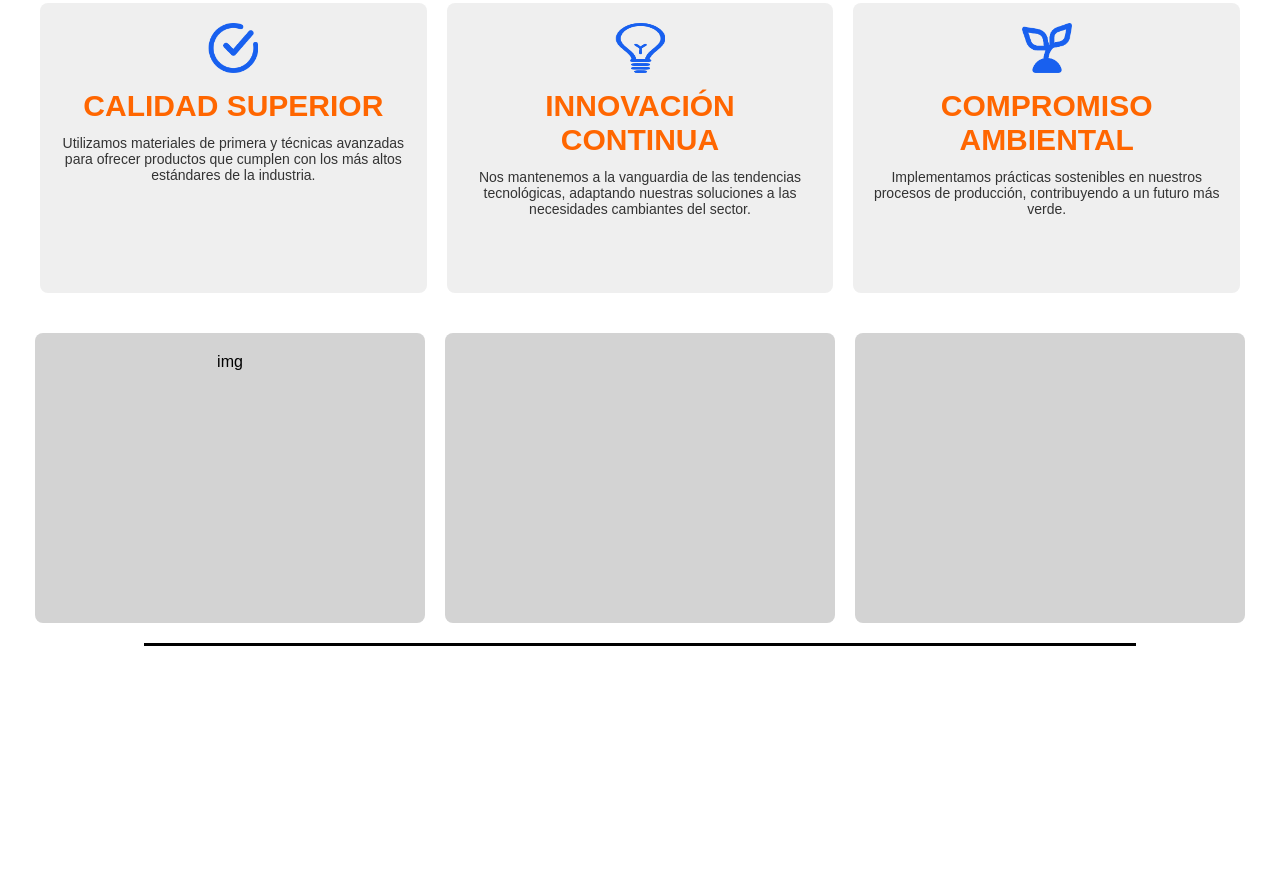
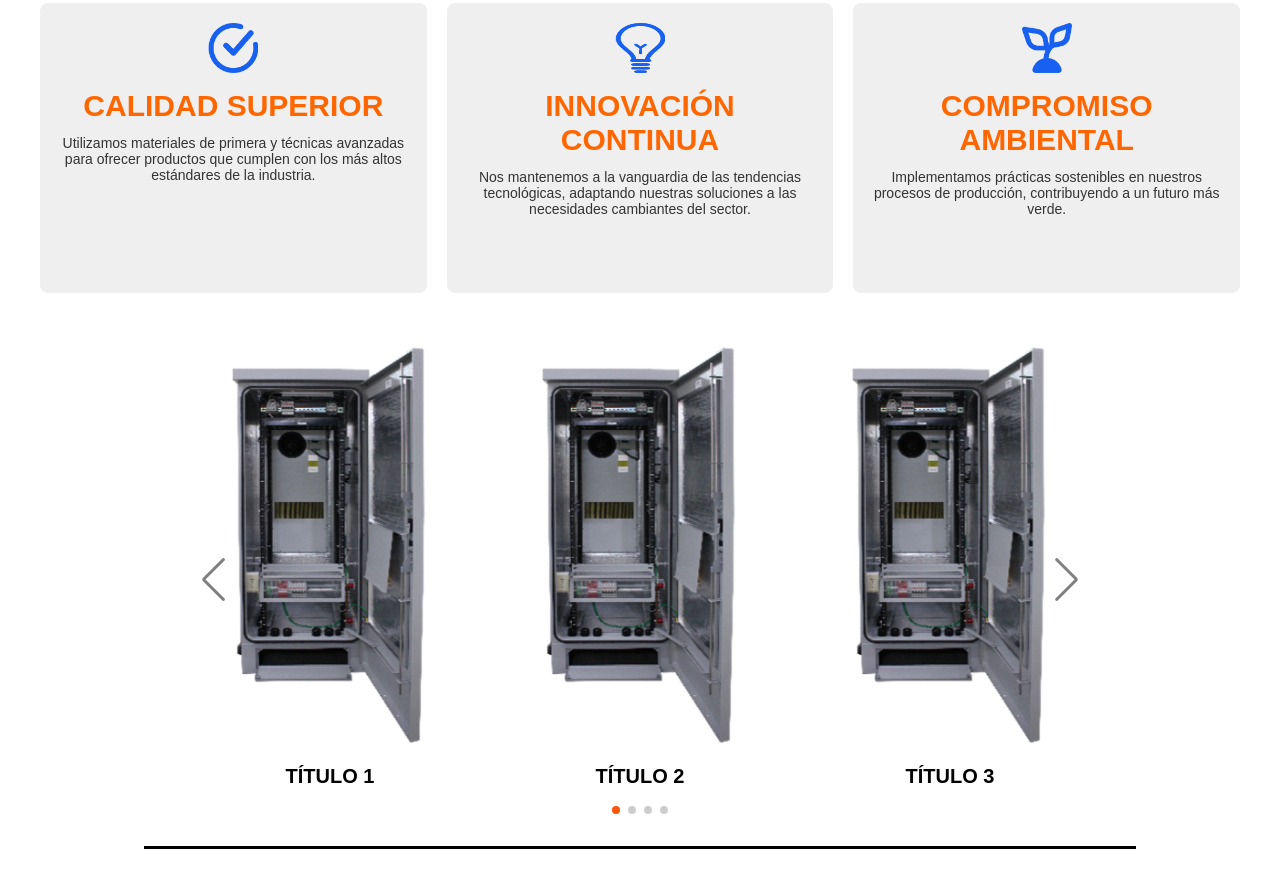
Before and after one commit to LE0-AR/Version2, a plain HTML site: page index.html in a window 1280 px wide. Shown: the part 1123-2010 px from the top of the page. Before the commit the page ends 1829 px from the top, so only its background shows below. Drawn offline with nearby package versions, Linux system fonts and the light colour scheme.

Commit message:
Primer modelo

```diff
--- a/index.html
+++ b/index.html
@@ -5,6 +5,7 @@
     <meta name="viewport" content="width=device-width, initial-scale=1.0">
     <title>document</title>
     <link rel="stylesheet" href="style.css">
+    <link rel="stylesheet" href="https://cdn.jsdelivr.net/npm/swiper@11/swiper-bundle.min.css">
 </head>
 <body>
     <section class="sectores" id="Telcos">
@@ -67,14 +68,34 @@
 
         </section>
 
-        <section class="contenedor-imagenes">
-            <div class="imagen-placeholder">img</div>
-            <div class="imagen-placeholder"></div>
-            <div class="imagen-placeholder"></div>
-        </section>
+        <section class="contenedor-imagenes swiper">
+            <div class="swiper-wrapper">
+              <div class="imagen-placeholder swiper-slide">
+                <img src="img/gab1-2.png" alt="Imagen 1">
+                <p>Título 1</p>
+              </div>
+              <div class="imagen-placeholder swiper-slide">
+                <img src="img/gab1-2.png" alt="Imagen 2">
+                <p>Título 2</p>
+              </div>
+              <div class="imagen-placeholder swiper-slide">
+                <img src="img/gab1-2.png" alt="Imagen 3">
+                <p>Título 3</p>
+              </div>
+              <div class="imagen-placeholder swiper-slide">
+                <img src="img/gab1-2.png" alt="Imagen 4">
+                <p>Título 4</p>
+              </div>
+            </div>
 
+            <div class="swiper-pagination" ></div><br>
+            <div class="swiper-button-prev"></div>
+            <div class="swiper-button-next"></div>
+          </section>
         <section class="linea-final"></section>
 
     </section>
+    <script src="https://cdn.jsdelivr.net/npm/swiper@11/swiper-bundle.min.js"></script>
+    <script src="script.js"></script>
 </body>
 </html>
--- /dev/null
+++ b/script.js
@@ -0,0 +1,23 @@
+const swiper = new Swiper('.contenedor-imagenes', {
+    loop: true,
+    grabCursor: true,
+    spaceBetween: 30,
+    pagination: {
+        el: '.swiper-pagination',
+        clickable: true,
+    },
+    navigation: {
+        nextEl: '.swiper-button-next',
+        prevEl: '.swiper-button-prev',
+    },
+    breakpoints: {
+        0: { slidesPerView: 1 },
+        768: { slidesPerView: 2 },
+        1024: { slidesPerView: 3 }
+    },
+    on: {
+        slideChange: function () {
+            document.querySelector('.swiper-pagination').classList.add('active');
+        }
+    }
+});
--- a/style.css
+++ b/style.css
@@ -2,20 +2,18 @@
 
 :root {
   --Titulo: #f95609;
-    --Subtitulo: #1860EF;
+  --Subtitulo: #1860ef;
   --dark-color: #000000;
-    --bntColor:#ffffff;
+  --bntColor: #ffffff;
 }
 
 body {
-    font-family: 'Menda Black', sans-serif;
+  font-family: "Menda Black", sans-serif;
   margin: 0;
   padding: 0;
   background-color: var(--bntColor);
   color: var(--dark-color);
-
 }
-
 
 .sectores {
   text-align: center;
@@ -23,7 +21,7 @@ body {
 }
 
 .titulo {
-    font-family: 'Menda Black', sans-serif;
+  font-family: "Menda Black", sans-serif;
   font-size: 48px;
   font-weight: bold;
   color: var(--Titulo);
@@ -60,7 +58,7 @@ body {
 }
 
 .subtitulo {
-    font-family: 'Menda Black', sans-serif;
+  font-family: "Menda Black", sans-serif;
   font-size: 30px;
   font-weight: bold;
   color: var(--Subtitulo);
@@ -118,7 +116,7 @@ body {
 .seccion-titulo {
   text-align: center;
   margin-bottom: 30px; /* Espacio entre el título y las imágenes */
-    padding: 10px
+  padding: 10px;
 }
 
 .title {
@@ -168,10 +166,9 @@ body {
   text-align: center;
 }
 
-
 /* Iconos */
 /* Iconos */
-.beneficio-icono img{
+.beneficio-icono img {
   width: 50px;
   height: 50px;
 }
@@ -191,23 +188,105 @@ body {
   margin-top: 10px;
 }
 
-/* Contenedor de imágenes */
+/*Nuevo*/
+
 .contenedor-imagenes {
-    display: flex;
-    justify-content: center; /* Centra los elementos */
-    gap: 20px; /* Reduce el espacio entre elementos */
+    overflow: hidden;
+    max-width: 900px;
+    margin: 0 auto;
+    text-align: center;
   }
 
-.carousel-inner img {
-    max-height: 500px; /* Ajusta la altura máxima de las imágenes */
-    object-fit: cover; /* Asegura que las imágenes cubran completamente el contenedor */
+  .swiper-wrapper {
+    display: flex;
+    align-items: center;
   }
 
   .imagen-placeholder {
-    background-color: #d3d3d3;
-    width: 350px; /* Reduce un poco el tamaño */
-    height: 250px; /* Ajuste dinámico */
-    padding: 20px;
-    border-radius: 8px;
+    width: 400px;
+    height: 450px;
+    background: transparent;
+    display: flex;
+    flex-direction: column;
+    align-items: center;
+    justify-content: center;
+    font-size: 24px;
+    color: var(--dark-color);
+    font-weight: bold;
+  }
+
+  .imagen-placeholder img {
+    width: 100%;
+    height: 80%;
+    object-fit: contain;
+    border-radius: 0;
+  }
+
+  .imagen-placeholder p {
+    margin-top: 10px;
+    font-size: 20px;
+    color: var(--dark-color);
     text-align: center;
+    font-weight: bold;
+    text-transform: uppercase;
   }
+
+  .swiper-pagination-bullet {
+    background: var(--dark-color);
+    height: 13px;
+    width: 13px;
+    opacity: 0.5;
+  }
+
+  .swiper-pagination-bullet-active {
+    opacity: 1;
+  }
+
+  .swiper-button-next, .swiper-button-prev {
+    color: #000;
+  }
+
+
+.swiper-pagination{
+    margin-top: 50px;
+}
+/* Color normal */
+.swiper-pagination-bullet {
+    background-color: gray; /* Color inactivo */
+    opacity: 0.5;
+    transition: background-color 0.3s ease;
+}
+
+/* Color cuando se activa */
+.swiper-pagination-bullet-active {
+    background-color: var(--Titulo);
+    opacity: 1;
+}
+
+/* Botones de navegación normales */
+.swiper-button-prev::after,
+.swiper-button-next::after {
+    color: gray; /* Color inactivo */
+    transition: color 0.3s ease;
+}
+
+.swiper-button-prev:hover::after,
+.swiper-button-next:hover::after {
+    color: var(--Titulo);
+}
+
+.swiper-button-prev:active::after,
+.swiper-button-next:active::after {
+    color: var(--Titulo);
+}
+
+.swiper-pagination-bullet-active {
+    background-color: var(--Titulo) !important; /* Cambia al color que desees */
+    opacity: 1;
+}
+.swiper-button{
+    top: 0px;
+}
+.swiper-pagination{
+    margin-top: 0;
+}
```
Also changed, not shown: doc.html (added, +183 -0 lines), img/gab1-2.png (added). Lines whose indentation alone changed are shown as unchanged.
